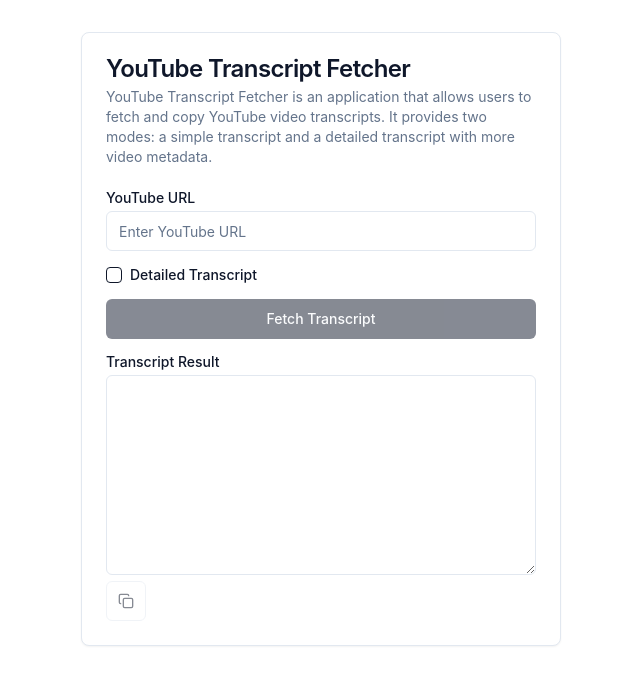
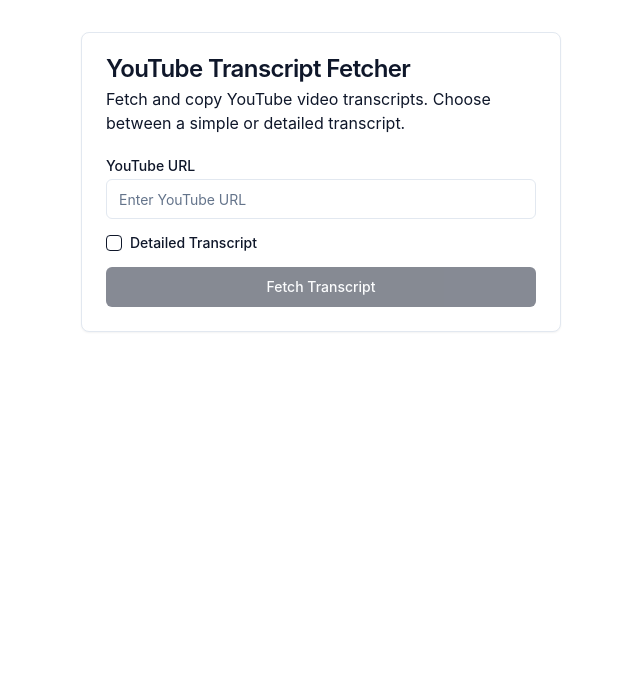
Before and after one commit to andresz74/youtube-transcript-app, a React (Create React App) app: page / in a window 1280 px wide. Shown: the top 684 px of the page, without its empty margins (319-959 px from the left). Built offline with nearby package versions, Linux system fonts and the light colour scheme.

Commit message:
feat: remove textarea and add Card component

```diff
--- a/src/App.tsx
+++ b/src/App.tsx
@@ -1,50 +1,50 @@
-import { Copy } from "lucide-react"
-import React, { useState, useEffect } from 'react';
-import { Button } from '@/components/ui/button';
+import { Copy } from "lucide-react";
+import React, { useState, useEffect } from "react";
+import { Button } from "@/components/ui/button";
 import {
   Card,
   CardContent,
-  CardDescription,
   CardFooter,
   CardHeader,
   CardTitle,
-} from "@/components/ui/card"
-import { Checkbox } from "@/components/ui/checkbox"
-import { Input } from "@/components/ui/input"
-import { Label } from "@/components/ui/label"
-import { Textarea } from "@/components/ui/textarea"
-import { useAppDispatch, useAppSelector } from './hooks'; // Import typed hooks
-import { fetchTranscript } from './actions';
+} from "@/components/ui/card";
+import { Checkbox } from "@/components/ui/checkbox";
+import { Input } from "@/components/ui/input";
+import { Label } from "@/components/ui/label";
+import { useAppDispatch, useAppSelector } from "./hooks";
+import { fetchTranscript } from "./actions";
 
 const App: React.FC = () => {
-  const [url, setUrl] = useState('');
+  const [url, setUrl] = useState("");
   const [isDetailed, setIsDetailed] = useState(false);
-  const dispatch = useAppDispatch(); // Typed dispatch hook
-  const transcriptData = useAppSelector((state) => state.transcript.transcriptData); // Typed selector hook
-  const error = useAppSelector((state) => state.transcript.error); // Typed selector hook
-  const [isCopied, setIsCopied] = useState(false); // State to manage the copy status
-  const [loading, setLoading] = useState(false); // Track loading state
+  const dispatch = useAppDispatch();
+  const transcriptData = useAppSelector(
+    (state) => state.transcript.transcriptData
+  );
+  const error = useAppSelector((state) => state.transcript.error);
+  const [isCopied, setIsCopied] = useState(false);
+  const [loading, setLoading] = useState(false);
 
-  // Reset loading state when transcript data or error is received
   useEffect(() => {
     if (transcriptData || error) {
+      console.log("Transcript Data:", transcriptData); // Verify the response
       setLoading(false);
     }
   }, [transcriptData, error]);
 
   const handleSubmit = () => {
-    setLoading(true); // Set loading to true when request starts
+    setLoading(true);
     dispatch(fetchTranscript(url, isDetailed));
   };
 
   const handleCopy = async () => {
     if (transcriptData) {
       try {
-        await navigator.clipboard.writeText(JSON.stringify(transcriptData, null, 2)); // Copy to clipboard
-        setIsCopied(true); // Set copied status to true
-        setTimeout(() => setIsCopied(false), 2000); // Reset after 2 seconds
+        await navigator.clipboard.writeText(transcriptData.transcript);
+        setIsCopied(true);
+        setTimeout(() => setIsCopied(false), 2000);
       } catch (error) {
-        console.error('Failed to copy:', error);
+        console.error("Failed to copy:", error);
       }
     }
   };
@@ -54,45 +54,68 @@
       <Card className="w-[480px]">
         <CardHeader>
           <CardTitle>YouTube Transcript Fetcher</CardTitle>
-          <CardDescription>YouTube Transcript Fetcher is an application that allows users to fetch and copy YouTube video transcripts. It provides two modes: a simple transcript and a detailed transcript with more video metadata.</CardDescription>
+          <p>
+            Fetch and copy YouTube video transcripts. Choose between a simple or
+            detailed transcript.
+          </p>
         </CardHeader>
         <CardContent>
           <div className="grid w-full items-center gap-4">
             <div className="flex flex-col space-y-1.5">
-              <Label htmlFor='yturl'>YouTube URL</Label>
-              <Input type="text" id="yturl" placeholder="Enter YouTube URL" value={url} onChange={(e) => setUrl(e.target.value)} />
+              <Label htmlFor="yturl">YouTube URL</Label>
+              <Input
+                type="text"
+                id="yturl"
+                placeholder="Enter YouTube URL"
+                value={url}
+                onChange={(e) => setUrl(e.target.value)}
+              />
             </div>
 
             <div className="flex items-center space-x-2">
-              <Checkbox id="isDetailed" checked={isDetailed} onChange={() => setIsDetailed(!isDetailed)} />
+              <Checkbox
+                id="isDetailed"
+                checked={isDetailed}
+                onChange={() => setIsDetailed(!isDetailed)}
+              />
               <Label htmlFor="isDetailed">Detailed Transcript</Label>
             </div>
 
-            <div className="flex flex-col space-y-1.5">
-              <Button variant="default" size="default" onClick={handleSubmit} disabled={loading || !url.trim()}>
-                {loading ? 'Fetching...' : 'Fetch Transcript'}
-              </Button>
-            </div>
+            <Button
+              variant="default"
+              size="default"
+              onClick={handleSubmit}
+              disabled={loading || !url.trim()}
+            >
+              {loading ? "Fetching..." : "Fetch Transcript"}
+            </Button>
 
-            <div className="flex flex-col space-y-1.5">
-              {error ? (
-                <p style={{ color: 'red' }}>{error}</p>
-              ) : (
-                <>
-                  <Label htmlFor="yttranscript">Transcript Result</Label>
-                  <Textarea className="min-h-[200px] font-small" id='yttranscript' value={transcriptData ? JSON.stringify(transcriptData, null, 2) : ''} readOnly />
-                </>
-              )}
-              <Button variant="outline" size="icon" onClick={handleCopy} disabled={!transcriptData}>
-                <Copy className="h-4 w-4" />
-              </Button>
-              {isCopied ? 'Copied!' : null}
-            </div>
+            {error && <p style={{ color: "red" }}>{error}</p>}
+
+            {transcriptData && (
+              <div className="mt-4">
+                <Card className="">
+                <div className="p-2 pb-4 text-md">Transcript</div>
+                  <CardContent className="max-h-[400px] text-xs font-small overflow-auto">
+                    <div className="">{transcriptData.transcript}</div>
+                  </CardContent>
+                  <CardFooter>
+                    <Button
+                      variant="outline"
+                      size="icon"
+                      onClick={handleCopy}
+                      disabled={!transcriptData}
+                      className="mt-4"
+                    >
+                      <Copy className="h-4 w-4" />
+                    </Button>
+                    {isCopied && <p>Copied!</p>}
+                  </CardFooter>
+                </Card>
+              </div>
+            )}
           </div>
         </CardContent>
-        {/* <CardFooter>
-        <p>Card Footer</p>
-      </CardFooter> */}
       </Card>
     </div>
   );
```
